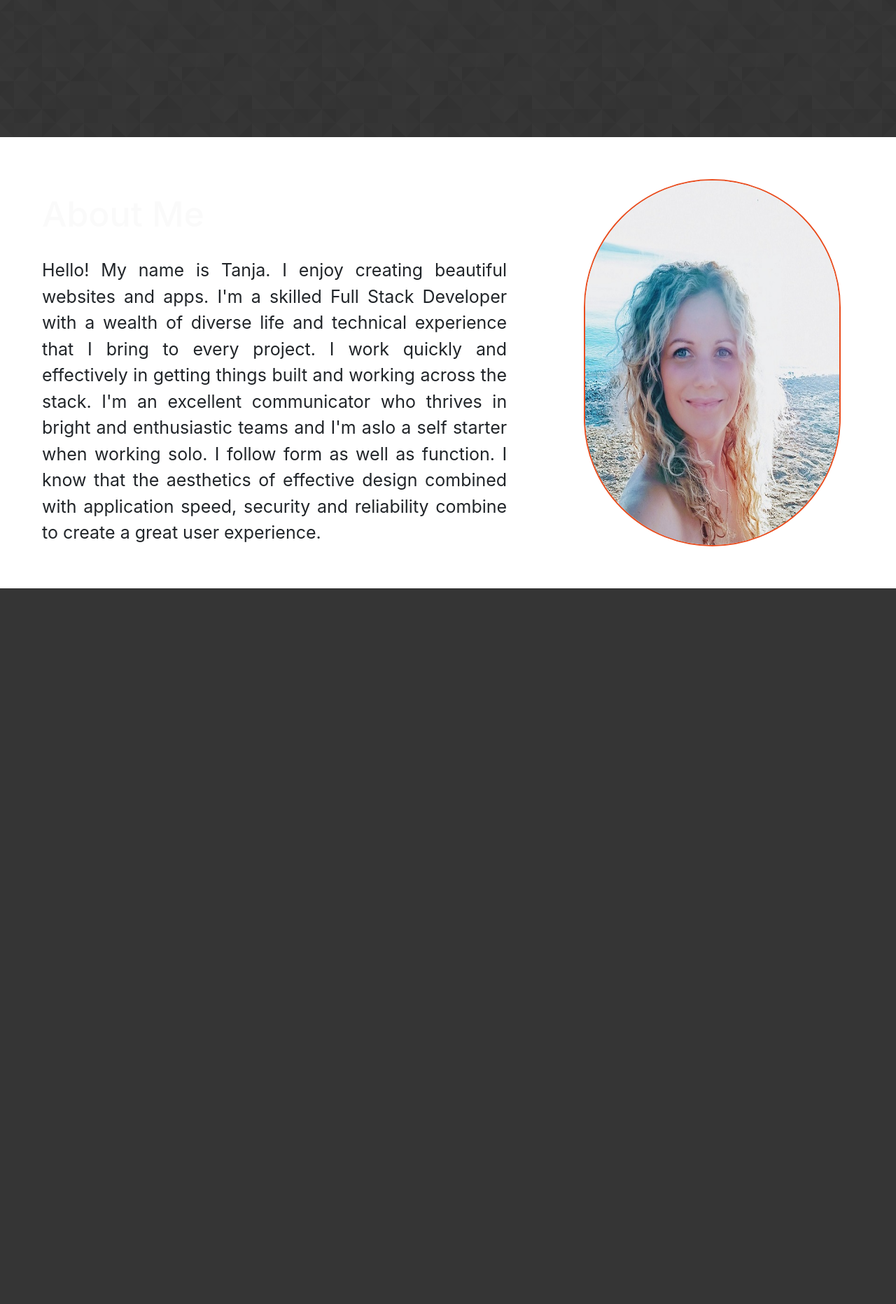
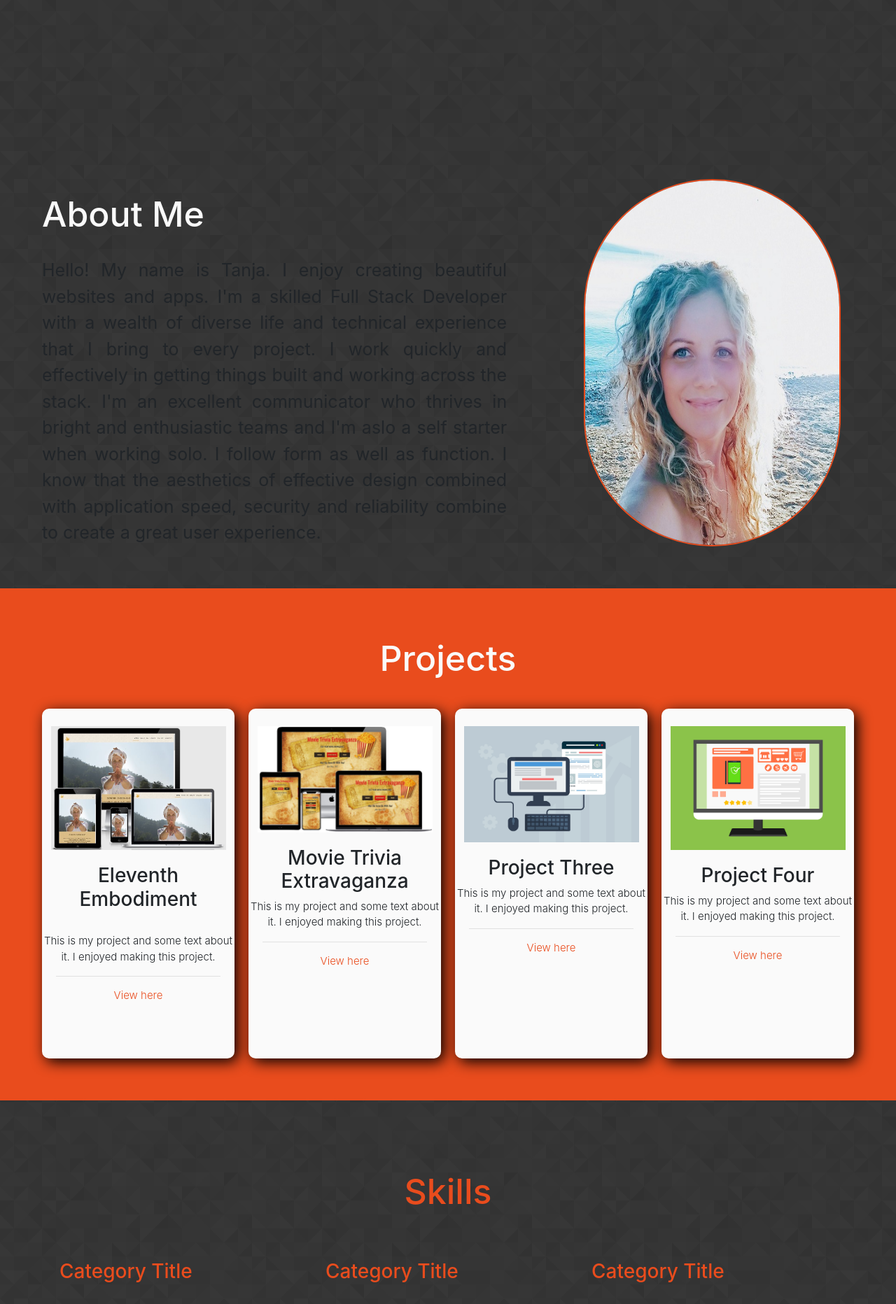
Before and after one commit to TanYa-Go/TanjaG.Portfolio, a Flask app: page / in a window 1280 px wide. Shown: the part 664-2528 px from the top of the page at 70% size. Before the commit the page ends 1505 px from the top, so only its background shows below. Run offline with Flask 2, Linux system fonts and the light colour scheme; some libraries are stand-ins or nearby versions; some web fonts are replaced.

Commit message:
Decided to change the layout back to one scrolling page, instead of separate pages for each section. Leaving the login/logout, registration and dashboard on separate pages

```diff
--- a/static/css/style.css
+++ b/static/css/style.css
@@ -12,9 +12,9 @@ body {
   background-color: #1c1d25;
 }
 
-section {
+/* section {
   background-color: white;
-}
+} */
 
 .section-reg {
   background-color: #1c1d25;
@@ -163,8 +155,8 @@ p {
 }
 
 .sub-section {
-  /* display: flex;
-  justify-content: space-around; */
+  display: flex;
+  justify-content: space-around;
   padding: 60px;
 
 }
@@ -219,8 +208,7 @@ p {
 }
 
 .skills-container {
-  background: linear-gradient(225deg, #28282f, #212128);
-  margin-top: 100px;
+  margin-top: 30px;
 }
 
 .skill-list {
--- a/templates/components/footer.html
+++ b/templates/components/footer.html
@@ -1,5 +1,5 @@
-<footer id="contact-me">
-    <h2>Contact me</h2><br>
+<footer class="container-fluid" id="contact-me">
+    <h2 class="contact-title">Contact me</h2><br>
      <div class="row contact">
         <div class="col-12 col-lg-4">
             <i class="fas fa-mobile-alt"></i><br><br>
@@ -9,7 +9,7 @@
             <i class="far fa-envelope"></i><br><br>
             <p>tanja.godinic@gmail.com</p>
         </div>
-        <div class="col-12 col-lg-4">
+        <div class="col-12 col-lg-4 contact">
             <i class="fab fa-linkedin-in"></i><br><br>
             <p><a href="https://www.linkedin.com/in/tanja-godinic/" target="_blank">Linked In</a></p>
         </div>
--- a/templates/components/navbar.html
+++ b/templates/components/navbar.html
@@ -1,9 +1,10 @@
 <nav class="navbar fixed-top" id="navbar">
     <img class="logo" src="{{ url_for('static', filename ='images/#') }}" alt="" />
     <ul id="nav-list">
-        <li><a href="{{url_for('index')}}">Home</a></li>
-        <li><a href="{{url_for('projects')}}">Projects</a></li>
-        <li><a href="{{url_for('skills')}}">Skills</a></li>
+        <li><a href="#hello">Home</a></li>
+        <li><a href="#about-me">About&nbsp;Me</a></li>
+        <li><a href="#projects">Projects</a></li>
+        <li><a href="#contact-me">Contact</a></li>
 
         {% if session.user %}
 
--- a/templates/index.html
+++ b/templates/index.html
@@ -1,8 +1,8 @@
 {% extends "base.html" %}
 {% block content %}
 
-<!-- <section id="background-img"> -->
-<div class="hero-area">
+
+<div class="hero-area" id="hello">
 
     <div class="hero-text">
         <h2>Hello, I'm</h2>
@@ -41,7 +41,7 @@
 </div>
 
 </section>
-
+<!-- About Me -->
 <section class="sub-section" id="about-me">
 <div class="row">
 <div class="col-12 col-md-7 information">
@@ -64,5 +64,82 @@
 </div>
 </div>
 </section>
-<!-- </section> -->
+
+<!-- Projects -->
+<section class="sub-section-alternative" id="projects">
+    <h2 class="title">Projects</h2><br>
+    <div class="project-container">
+        <div class="project-card">
+            <img class="project-image" src="{{ url_for('static', filename ='images/projectOne.jpg') }}"
+                alt="Project One Image" />
+
+            <h3>Eleventh Embodiment</h3><br>
+            <p class="subtext">This is my project and some text about it. I enjoyed making this project.</p>
+            <hr />
+            <p class="subtext"><a class="project-link" href="https://tanya-go.github.io/eleventh-embodiment/" target="_blank">View
+                    here</a></p>
+        </div>
+        <div class="project-card">
+            <img class="project-image" src="{{ url_for('static', filename ='images/projectTwo.jpg') }}"
+                alt="Project Two Image" />
+            <h3>Movie Trivia Extravaganza</h3>
+            <p class="subtext">This is my project and some text about it. I enjoyed making this project.</p>
+            <hr />
+            <p class="subtext"><a class="project-link" href="https://tanya-go.github.io/Movie-Quiz/" target="_blank">View here</a>
+            </p>
+        </div>
+        <div class="project-card">
+            <img class="project-image" src="{{ url_for('static', filename ='images/projectThree.jpg') }}"
+                alt="Project Three Image" />
+            <h3>Project Three</h3>
+            <p class="subtext">This is my project and some text about it. I enjoyed making this project.</p>
+            <hr />
+            <p class="subtext"><a class="project-link" href="https://www.github.com/kubowania">View here</a></p>
+        </div>
+        <div class="project-card">
+            <img class="project-image" src="{{ url_for('static', filename ='images/projectFour.png') }}"
+                alt="Project Four Image" />
+            <h3>Project Four</h3>
+            <p class="subtext">This is my project and some text about it. I enjoyed making this project.</p>
+            <hr />
+            <p class="subtext"><a class="project-link" href="https://www.github.com/">View here</a></p>
+        </div>
+    </div>
+</section>
+
+<!-- Skills -->
+<section class="container skills-container">
+    <h2 class="text-center title-skills">Skills</h2>
+        <div class="row">
+            <div class="col-12 col-md-4">
+                <h3 class="category-title">Category Title</h3>
+                <ul class="skill-list">
+                {% for skill in skills %}
+                <li> {{skill.skill_title}}: {{skill.skill_percentage}}%</li>
+                {% endfor %}
+                </ul>
+            </div>
+            <div class="col-12 col-md-4">
+                <h3 class="category-title">Category Title</h3>
+                <ul class="skill-list">
+                {% for skill in skills %}
+                <li> {{skill.skill_title}}: {{skill.skill_percentage}}%</li>
+                {% endfor %}
+                </ul>
+            </div>
+            <div class="col-12 col-md-4">
+                <h3 class="category-title">Category Title</h3>
+                <ul class="skill-list">
+                {% for skill in skills %}
+                <li> {{skill.skill_title}}: {{skill.skill_percentage}}%</li>
+                {% endfor %}
+                </ul>
+        </div>
+</div>
+</section>
+
+
+
+
+
 {% endblock %}
```
Also changed, not shown: other parts of static/css/style.css (+31 -14 lines), templates/projects.html (+30 -0 lines).
